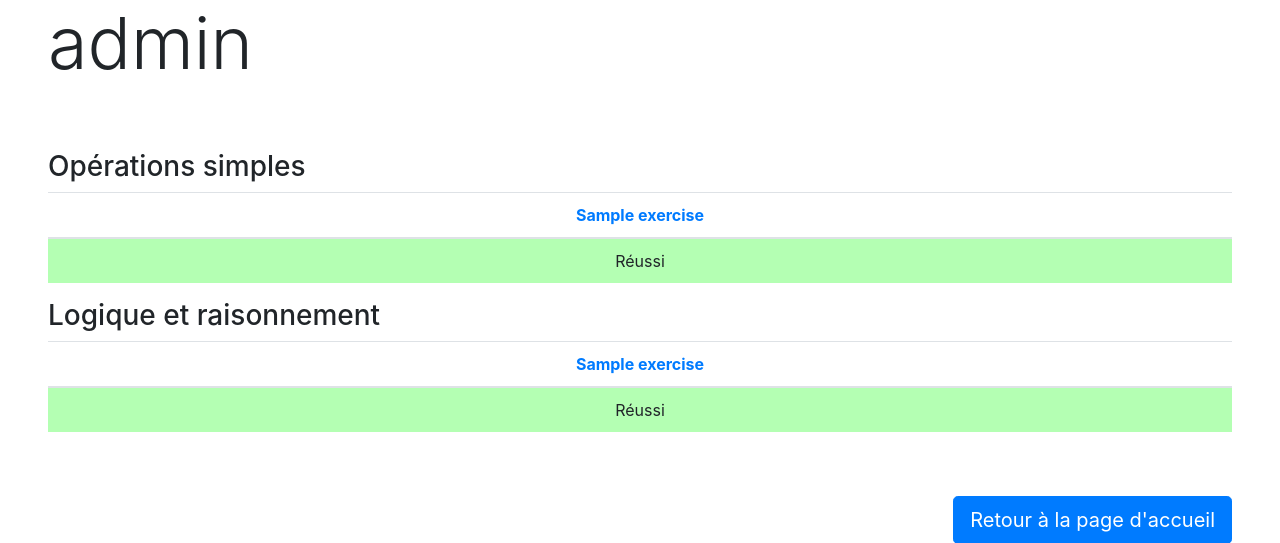
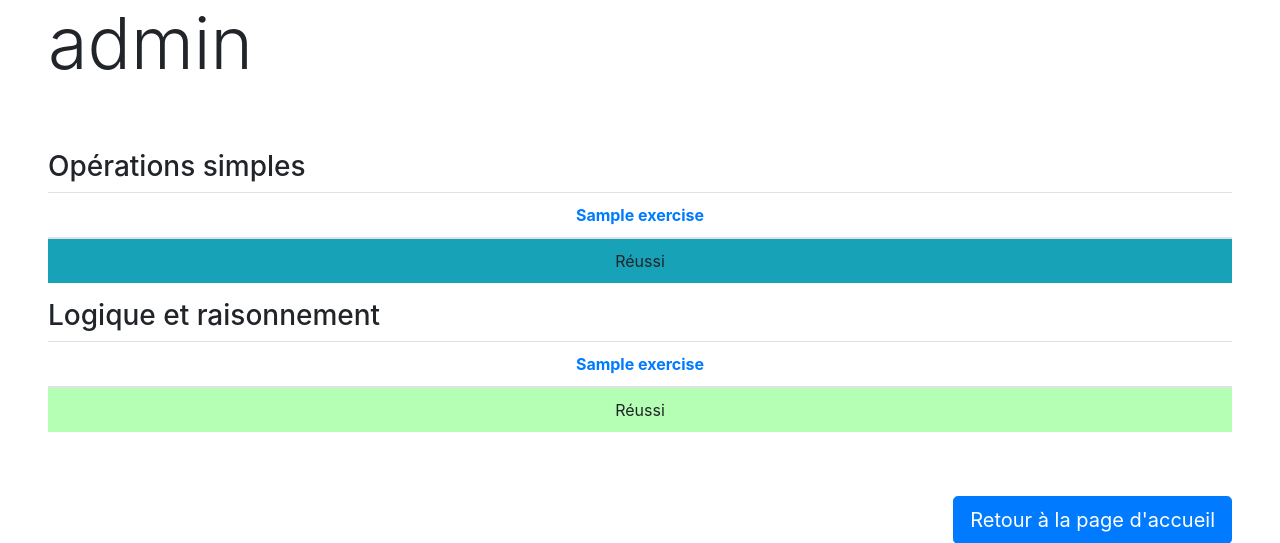
Before and after one commit to HE-Arc/Mathemator, a Django app: page /profile in a window 1280 px wide. Shown: the part 104-647 px from the top of the page. Run offline with Django 3.2, Linux system fonts and the light colour scheme; a user stored in the database is signed in; data comes from the database, SQL or seed files in the repository; tables that the repository leaves empty hold one stand-in row (values such as "Sample post"); parts of the project's set-up code (start-up, migrations or seed data) failed here and were passed over; some libraries are stand-ins or nearby versions.

Commit message:
test to have better design in deploy version

```diff
--- a/mathematorProject/mathematorApp/templates/profile.html
+++ b/mathematorProject/mathematorApp/templates/profile.html
@@ -27,9 +27,9 @@
             <tr>
               {% for ex in exerciseOperation %}
                   {% if ex.id in exDone %}
-                    <td scope="row" class="done text-center">Réussi</td>
+                    <td scope="row" class="done bg-info text-center">Réussi</td>
                   {% else %}
-                    <td scope="row" class="fail text-center">Pas encore réussi</td>
+                    <td scope="row" class="fail bg-danger text-center">Pas encore réussi</td>
                   {% endif %}
               {% endfor %}
             </tr>
--- a/mathematorProject/mathematorApp/templates/registration/logged_out.html
+++ b/mathematorProject/mathematorApp/templates/registration/logged_out.html
@@ -1,8 +1,10 @@
 {% extends "registration/base_registration.html" %}
 
 {% block content %}
+<main class="col-md-9 float-left col px-5 pl-md-5 pt-5">
   <div class="registration">
     <h2 class="display-4 font-weight-light">Vous n'êtes plus connecté!</h2>
     <a href="{% url 'login' %}">Cliquez ici pour vous connecter de nouveau</a>
   </div>
+</main>
 {% endblock %}
--- a/mathematorProject/mathematorApp/templates/registration/login.html
+++ b/mathematorProject/mathematorApp/templates/registration/login.html
@@ -1,7 +1,7 @@
 {% extends "registration/base_registration.html" %}
 
 {% block content %}
-  <main class="col-md-9 float-left col px-5 pl-md-5 pt-5>
+  <main class="col-md-9 float-left col px-5 pl-md-5 pt-5">
     <div class="registration">
       {% if form.errors %}
         <p>Il y a une erreur dans votre identifiant ou votre mot de passe</p>
--- a/mathematorProject/mathematorApp/templates/registration/password_reset_complete.html
+++ b/mathematorProject/mathematorApp/templates/registration/password_reset_complete.html
@@ -1,8 +1,10 @@
 {% extends "registration/base_registration.html" %}
 
 {% block content %}
+<main class="col-md-9 float-left col px-5 pl-md-5 pt-5">
   <div class="registration">
     <h1>Le changement de mot de passe a bien été effectué</h1>
     <p><a href="{% url 'login' %}">Login</a></p>
   </div>
+</main>
 {% endblock %}
--- a/mathematorProject/mathematorApp/templates/registration/password_reset_confirm.html
+++ b/mathematorProject/mathematorApp/templates/registration/password_reset_confirm.html
@@ -1,6 +1,7 @@
 {% extends "registration/base_registration.html" %}
 
 {% block content %}
+<main class="col-md-9 float-left col px-5 pl-md-5 pt-5">
   <div class="registration">
       {% if validlink %}
           <p>S'il vous plait, veuillez indiquer et confirmer votre nouveau mot de passe</p>
@@ -28,4 +29,5 @@
           <p>Votre mot de passe a peut-être déjà été utilisé. Veuillez essayer avec un nouveau mot de passe.</p>
       {% endif %}
   </div>
+</main>
 {% endblock %}
--- a/mathematorProject/mathematorApp/templates/registration/password_reset_done.html
+++ b/mathematorProject/mathematorApp/templates/registration/password_reset_done.html
@@ -1,10 +1,12 @@
 {% extends "registration/base_registration.html" %}
 
 {% block content %}
+<main class="col-md-9 float-left col px-5 pl-md-5 pt-5">
   <div class="registration">
     <p>
       Vous devez avoir reçu un email avec les instructions pour changer votre mot de passe.
       Si vous ne l'avez pas reçu dans quelques minutes, vous pouvez vérifier qu'il n'est pas dans vos spams.
     </p>
   </div>
+</main>
 {% endblock %}
--- a/mathematorProject/mathematorApp/templates/registration/password_reset_form.html
+++ b/mathematorProject/mathematorApp/templates/registration/password_reset_form.html
@@ -1,6 +1,7 @@
 {% extends "registration/base_registration.html" %}
 
 {% block content %}
+<main class="col-md-9 float-left col px-5 pl-md-5 pt-5">
   <div class="registration">
     <form action="" method="post">
       {% csrf_token %}
@@ -11,4 +12,5 @@
       <input type="submit" class="btn btn-default btn-lg" value="Reset password">
     </form>
   </div>
+</main>
 {% endblock %}
```
Also changed, not shown: mathematorProject/mathematorApp/templates/registration/password_reset_email.html (+5 -4 lines). Lines whose indentation alone changed are shown as unchanged.
